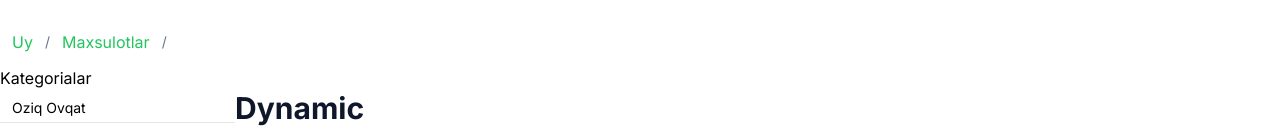
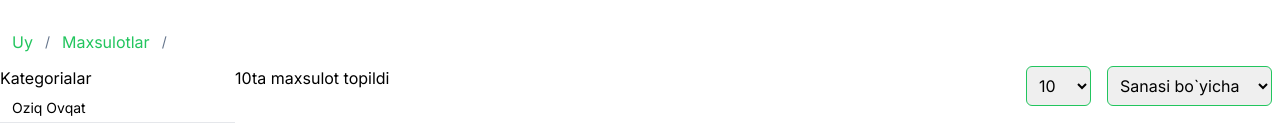
Before and after one commit to sanjarbek-ismatov/freshcart, a Next.js app in the folder frontend/: page /products in a window 1280 px wide. Shown: the part 132-266 px from the top of the page. Built offline with nearby package versions, Linux system fonts and the light colour scheme; some icons are missing.

Commit message:
feat: filter

```diff
--- /dev/null
+++ b/frontend/app/(shop)/products/components/FilterTop/index.tsx
@@ -0,0 +1,50 @@
+import { ChangeEvent, useCallback, useEffect, useState } from "react";
+import "./FilterTop.css";
+function FilterTop() {
+  const [filter, setFilter] = useState({ count: 10, sortBy: "date" });
+  const changePageCount = useCallback(
+    (e: ChangeEvent<HTMLSelectElement>) => {
+      setFilter({ ...filter, count: +e.target.value });
+    },
+    [filter]
+  );
+  const changeSortList = useCallback(
+    (e: ChangeEvent<HTMLSelectElement>) => {
+      setFilter({ ...filter, sortBy: e.target.value });
+    },
+    [filter]
+  );
+  useEffect(() => {
+    console.log(filter);
+  }, [filter]);
+  return (
+    <>
+      <div className="flex justify-between">
+        <p>10ta maxsulot topildi</p>
+        <div className="">
+          <select
+            onChange={changePageCount}
+            defaultValue={filter.count}
+            className="p-2 border-green-500 border mx-2 rounded-md outline-none cursor-pointer"
+          >
+            <option value="10">10</option>
+            <option value="20">20</option>
+            <option value="50">50</option>
+            <option value="100">100</option>
+          </select>
+          <select
+            onChange={changeSortList}
+            defaultValue={filter.sortBy}
+            className="p-2 border-green-500 border mx-2 rounded-md outline-none cursor-pointer"
+          >
+            <option value="date">Sanasi bo`yicha</option>
+            <option value="rating">Reyting bo`yicha</option>
+            <option value="low">Avval arzonlari</option>
+            <option value="high">Avvat qimmatlari</option>
+          </select>
+        </div>
+      </div>
+    </>
+  );
+}
+export default FilterTop;
--- a/frontend/app/(shop)/products/components/Products/index.tsx
+++ b/frontend/app/(shop)/products/components/Products/index.tsx
@@ -1,10 +1,10 @@
-import ProductCard from "@/app/components/Product";
+import FilterTop from "../FilterTop";
 import "./Products.css";
-import products from "@/data/products.json";
 import { ProductGrid } from "@/app/components";
 function Products() {
   return (
     <div className="w-full">
+      <FilterTop />
       <ProductGrid title="Dynamic" />
     </div>
   );
--- a/frontend/app/(shop)/products/components/index.ts
+++ b/frontend/app/(shop)/products/components/index.ts
@@ -3,3 +3,4 @@ export {default as Products} from "./Products";
 export {default as Collapse} from "./Collapse";
 export {default as Stores} from "./Stores";
 export {default as Checkbox} from "./Checkbox";
+export {default as FilterTop} from "./FilterTop";
```
Also changed, not shown: frontend/app/(shop)/products/components/FilterTop/FilterTop.css (added), 1 other file (tests, documents, lock files or other folders).
